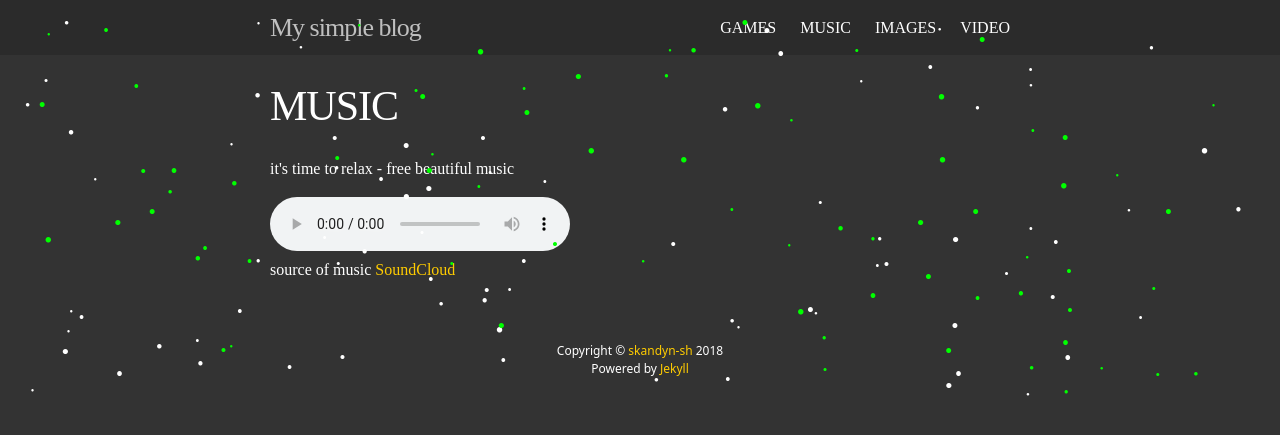
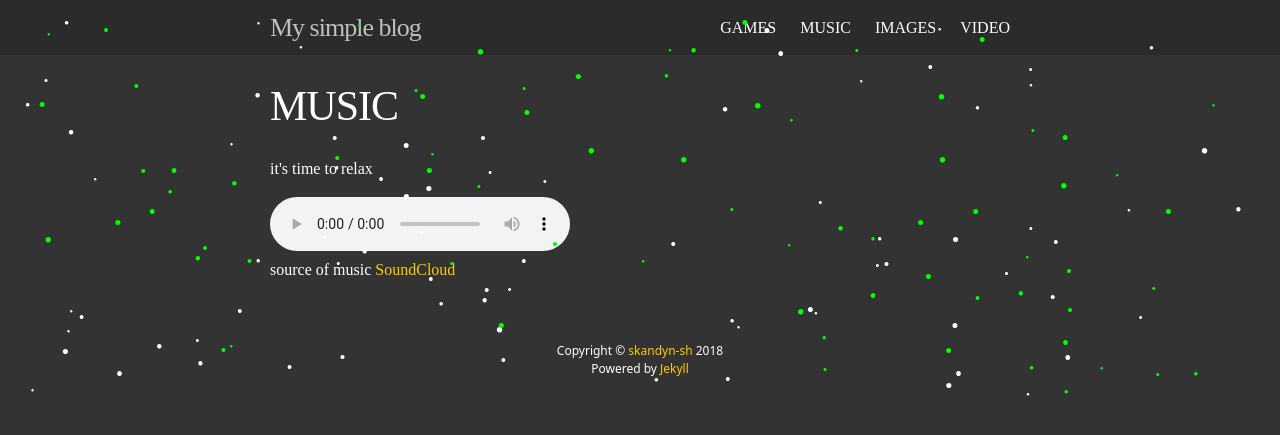
Before and after one commit to skandyn-sh/skandyn-sh.github.io, a Jekyll site: the page built from music.html, in a window 1280 px wide. Shown: the top 435 px of the page. Built offline with Jekyll 4.4.1, drawn with Linux system fonts in a browser that asks for light colours; nearby versions of some CDN libraries; library files that are not in the unit come from our copies; comment, search, counter and statistics services are not loaded.

Commit message:
Update music.html

```diff
--- a/music.html
+++ b/music.html
@@ -3,7 +3,7 @@ layout: page
 title: MUSIC
 permalink: /music/
 ---
-it's time to relax - free beautiful music
+it's time to relax
 <p style="padding-bottom: 1px"></p>
 
  <audio controls>
```
